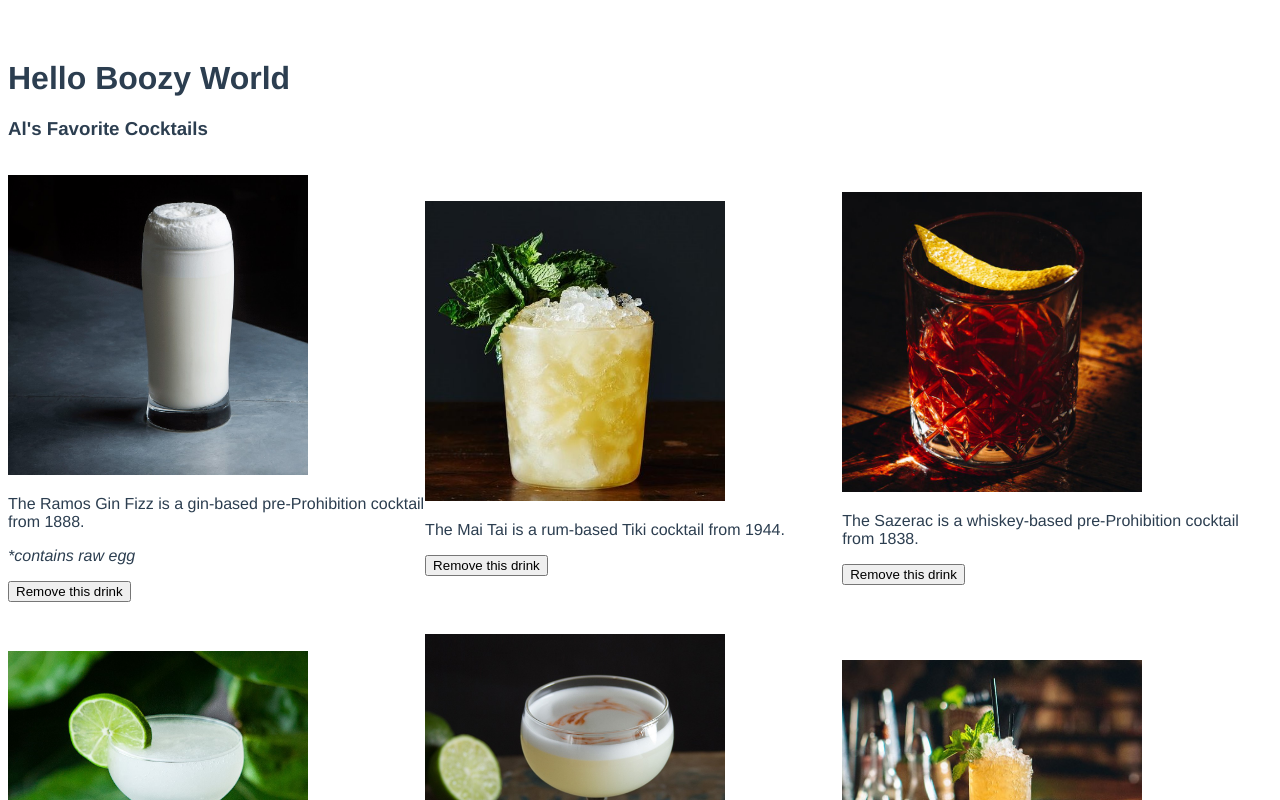
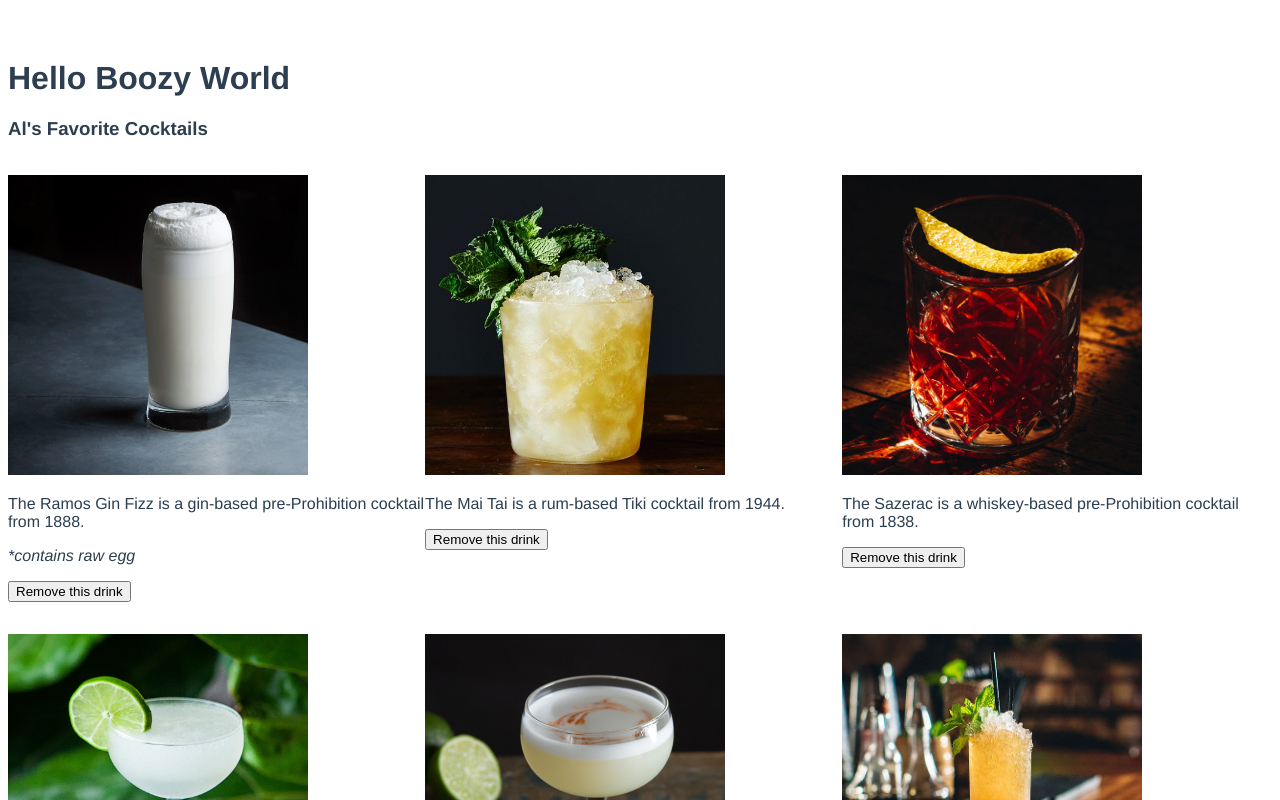
Before and after one commit to alchemy-bootcamp-two-summer-2018/list-of-vue, a Vue app: page / in a window 1280 px wide. Shown: the top 800 px of the page. Built offline with nearby package versions, Linux system fonts and the light colour scheme.

Commit message:
centered flex boxes

```diff
--- a/src/components/DrinkList.vue
+++ b/src/components/DrinkList.vue
@@ -31,8 +31,9 @@ export default {
 <style>
 ul {
     display: flex;
-    align-items: center;
+    align-items: stretch;
     flex-wrap: wrap;
+    flex-direction: row;
     list-style-type: none;
     margin: 0;
     padding: 0;
```
